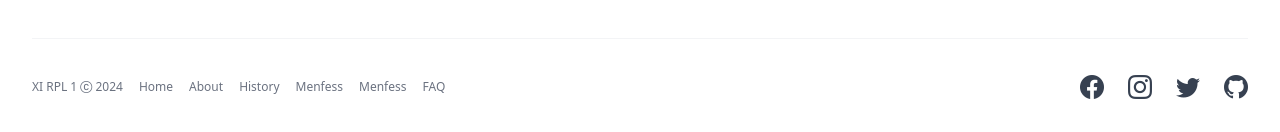
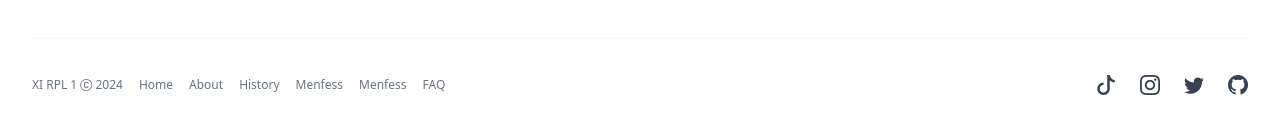
Before and after one commit to axse7/sementara, a plain HTML site: page pages/members.html in a window 1280 px wide. Shown: the part 7043-7175 px from the top of the page. Drawn offline with nearby package versions, Linux system fonts and the light colour scheme.

Commit message:
add tiktok footer to another page

```diff
--- a/pages/members.html
+++ b/pages/members.html
@@ -167,16 +167,16 @@
           </ul>
           <ul class="mt-8 flex justify-center gap-6 sm:mt-0 lg:justify-end">
             <li>
-              <a href="#" rel="noreferrer" target="_blank" class="text-gray-700 transition hover:opacity-75"> <span class="sr-only">Facebook</span><i class="bi bi-facebook text-2xl"></i> </a>
+              <a href="#" rel="noreferrer" target="_blank" class="text-gray-700 transition hover:opacity-75"> <span class="sr-only">Tiktok</span><i class="bi bi-tiktok text-xl"></i></i> </a>
             </li>
             <li>
-              <a href="https://www.instagram.com/axse.11/" rel="noreferrer" target="_blank" class="text-gray-700 transition hover:opacity-75"> <span class="sr-only">Instagram</span><i class="bi bi-instagram text-2xl"></i> </a>
+              <a href="https://www.instagram.com/axse.11/" rel="noreferrer" target="_blank" class="text-gray-700 transition hover:opacity-75"> <span class="sr-only">Instagram</span><i class="bi bi-instagram text-xl"></i> </a>
             </li>
             <li>
-              <a href="#" rel="noreferrer" target="_blank" class="text-gray-700 transition hover:opacity-75"> <span class="sr-only">Twitter</span><i class="bi bi-twitter text-2xl"></i> </a>
+              <a href="#" rel="noreferrer" target="_blank" class="text-gray-700 transition hover:opacity-75"> <span class="sr-only">Twitter</span><i class="bi bi-twitter text-xl"></i> </a>
             </li>
             <li>
-              <a href="https://github.com/axse7" rel="noreferrer" target="_blank" class="text-gray-700 transition hover:opacity-75"> <span class="sr-only">GitHub</span><i class="bi bi-github text-2xl"></i> </a>
+              <a href="https://github.com/axse7" rel="noreferrer" target="_blank" class="text-gray-700 transition hover:opacity-75"> <span class="sr-only">GitHub</span><i class="bi bi-github text-xl"></i> </a>
             </li>
           </ul>
         </div>
```
Also changed, not shown: pages/history.html (+4 -4 lines).
